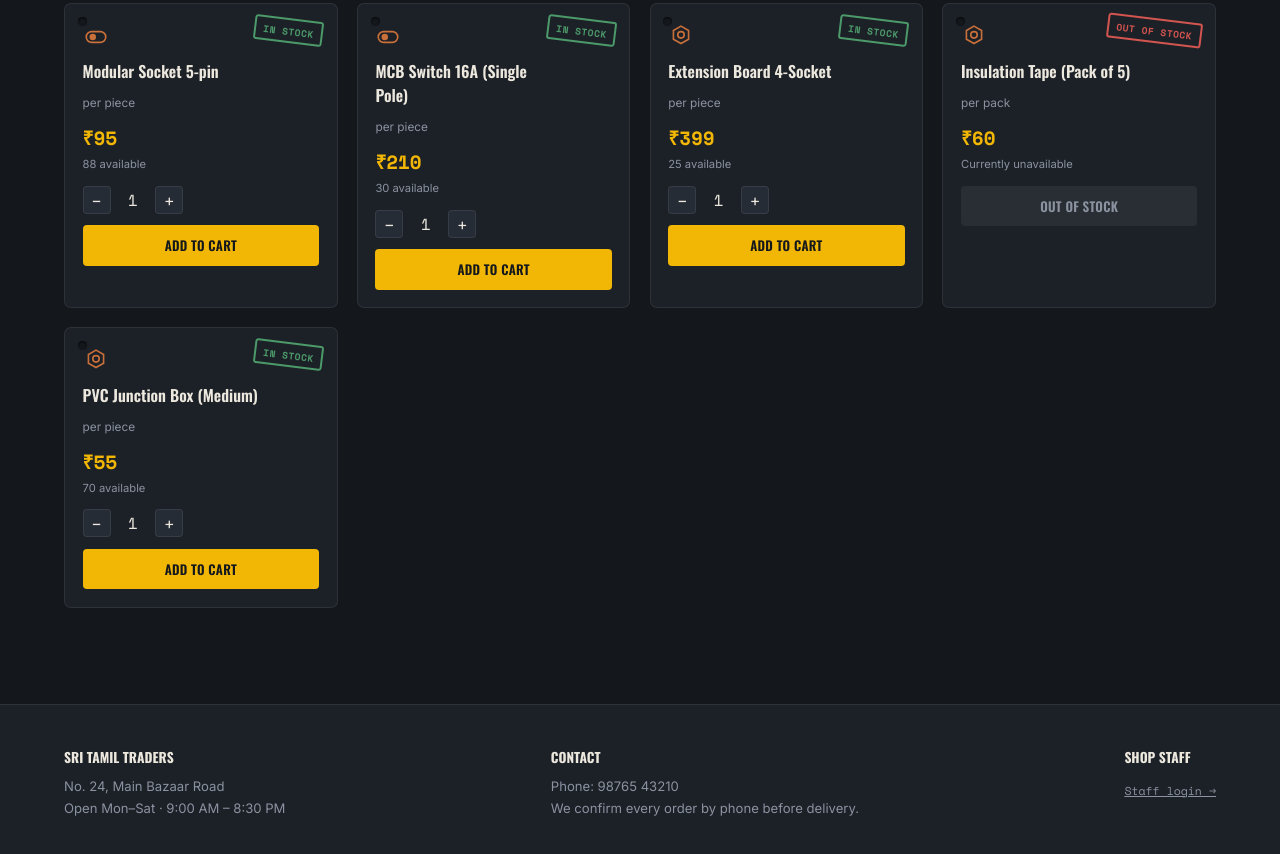
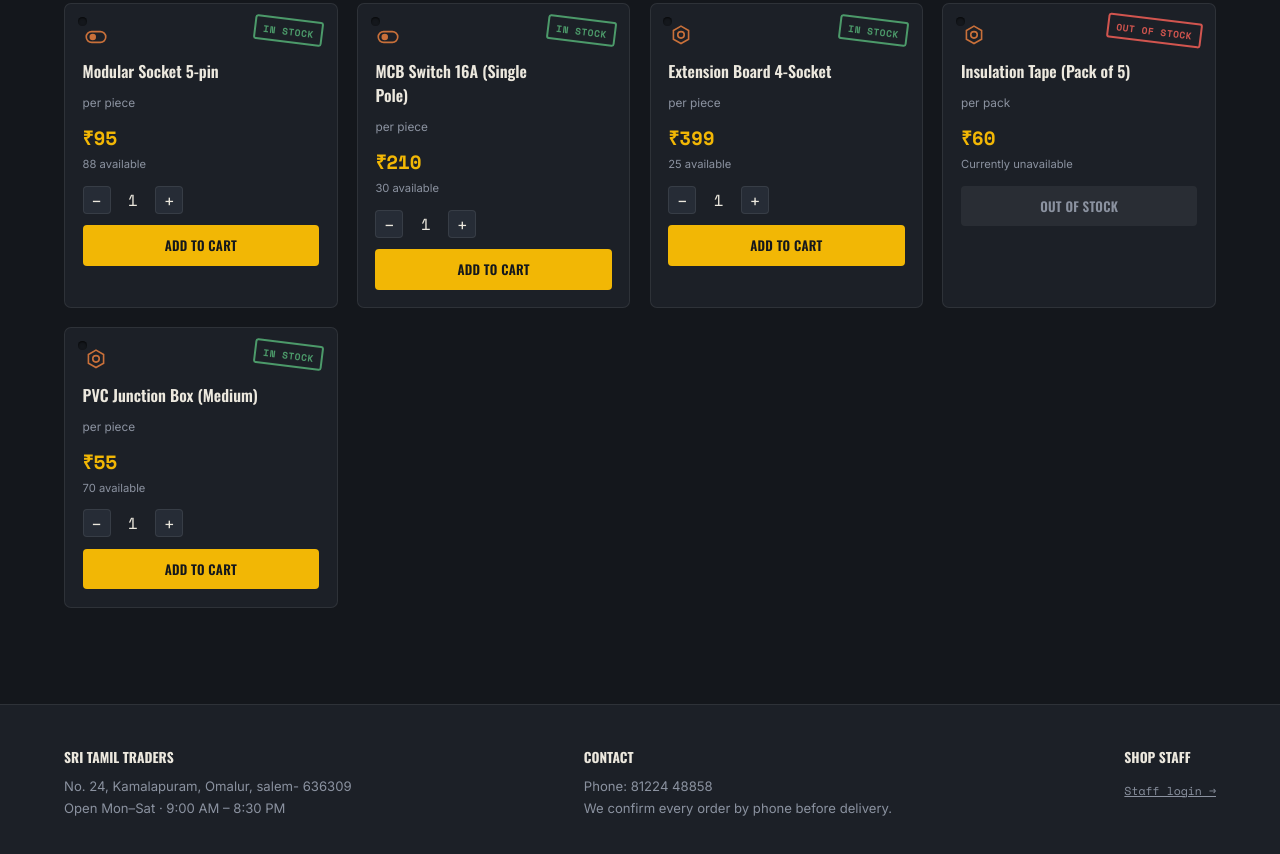
Before and after one commit to Dhanushkumar-23/tamil-traders, a plain HTML site: page index.html in a window 1280 px wide. Shown: the part 2036-2890 px from the top of the page. Drawn offline with nearby package versions, Linux system fonts and the light colour scheme; animation ran at ten frames a second.

Commit message:
Update footer contact information

```diff
--- a/index.html
+++ b/index.html
@@ -322,12 +322,12 @@
 <footer class="site-footer">
   <div class="footer-block">
     <h4>Sri Tamil Traders</h4>
-    <p>No. 24, Main Bazaar Road</p>
+    <p>No. 24, Kamalapuram, Omalur, salem- 636309</p>
     <p>Open Mon–Sat · 9:00 AM – 8:30 PM</p>
   </div>
   <div class="footer-block">
     <h4>Contact</h4>
-    <p>Phone: 98765 43210</p>
+    <p>Phone: 81224 48858</p>
     <p>We confirm every order by phone before delivery.</p>
   </div>
   <div class="footer-block">
```
